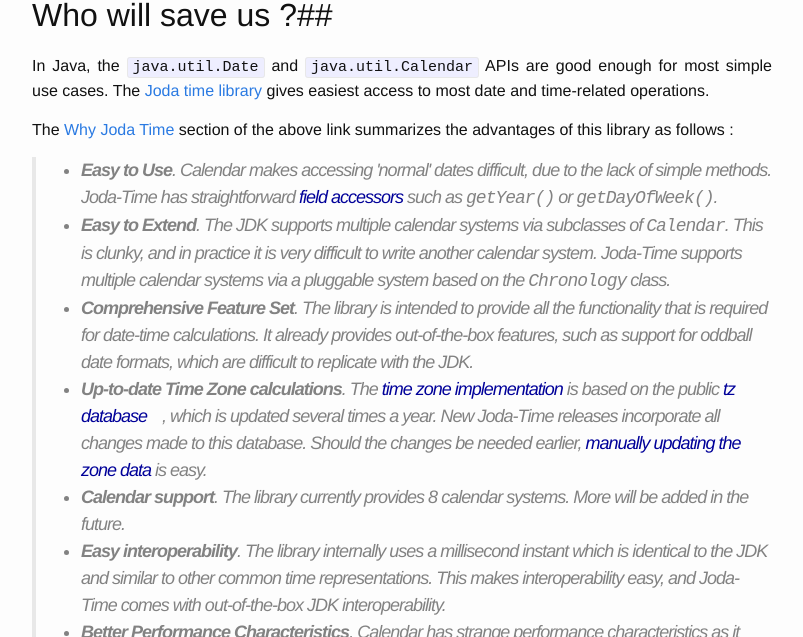
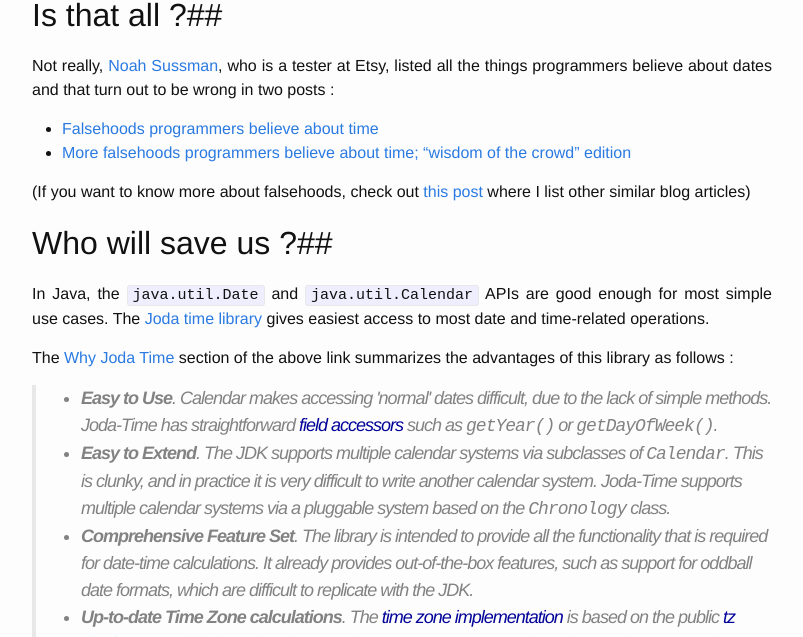
Before and after one commit to dhatanian/david-codes, a Jekyll site: the page built from _posts/2014-09-10-why-you-should-not-try-to-deal-with.md, in a window 1280 px wide and 900 px high, scrolled down 2645 px, cut to the strip 263-900 px from the top of the window. Shown: the whole strip, without its empty margins (238-1041 px from the left). Built offline with Jekyll 4.4.1, drawn with Linux system fonts in a browser that asks for light colours; comment, search, counter and statistics services are not loaded.

Commit message:
New article about falsehoods, linked with the dates article

```diff
--- a/_posts/2014-09-10-why-you-should-not-try-to-deal-with.md
+++ b/_posts/2014-09-10-why-you-should-not-try-to-deal-with.md
@@ -91,6 +91,15 @@
   />
 </a>
 
+##Is that all ?##
+
+Not really, [Noah Sussman](http://noahsussman.com/), who is a tester at Etsy, listed all the things programmers believe about dates and that turn out to be wrong in two posts :
+
+ * [Falsehoods programmers believe about time](http://infiniteundo.com/post/25326999628/falsehoods-programmers-believe-about-time)
+ * [More falsehoods programmers believe about time; “wisdom of the crowd” edition](http://infiniteundo.com/post/25509354022/more-falsehoods-programmers-believe-about-time)
+
+ (If you want to know more about falsehoods, check out [this post]({% post_url 2015-07-30-falsehood-articles-everything-you-ve-been-told-is-a-lie- %}) where I list other similar blog articles)
+
 ##Who will save us ?##
 
 In Java, the `java.util.Date` and `java.util.Calendar` APIs are good enough for most simple
```
Also changed, not shown: _posts/2015-07-30-falsehood-articles-everything-you-ve-been-told-is-a-lie-.md (added, +50 -0 lines).
